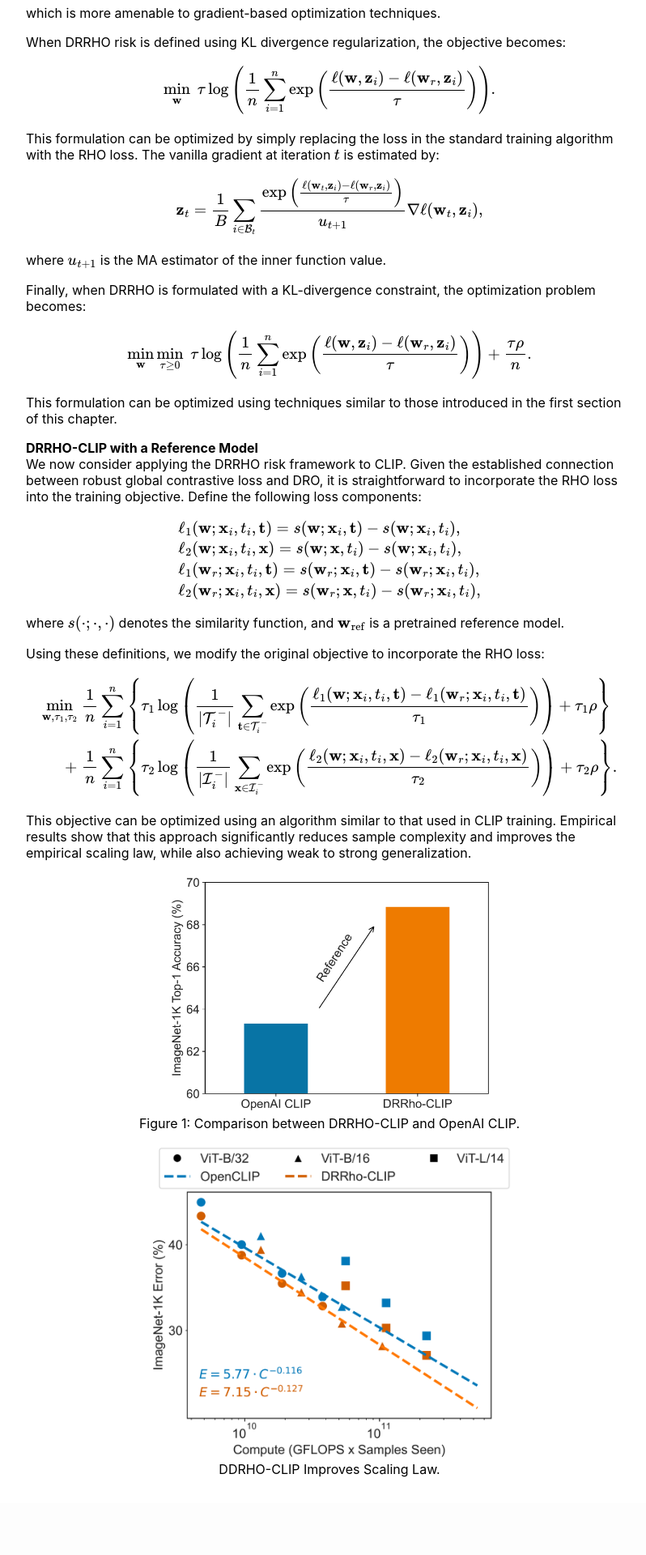
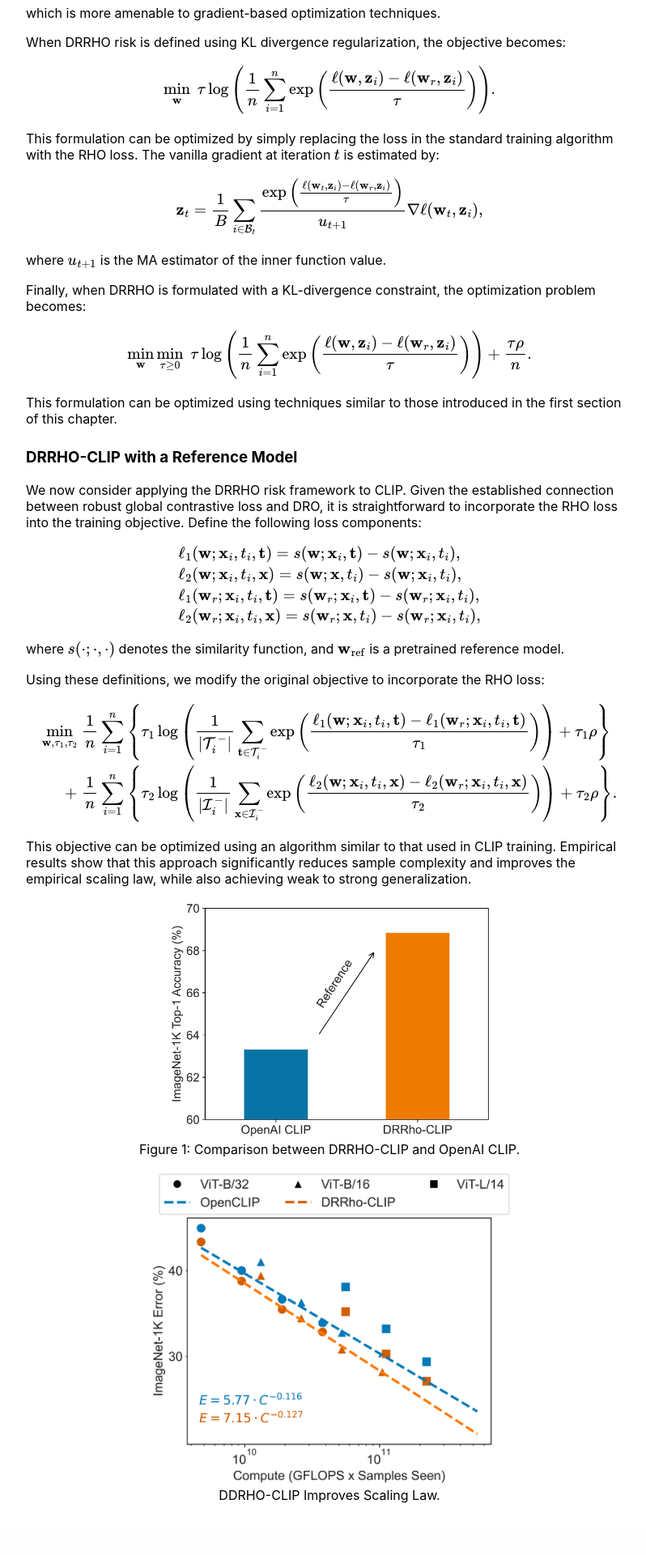
Before and after one commit to optmai/opt4ml, a Jekyll site: the page Ch6-8.html, which Jekyll copies as it is, in a window 1280 px wide. Shown: the part 2403-4323 px from the top of the page at 81% size, without its empty margins (233-1031 px from the left). Built offline with Jekyll 4.4.1, drawn with Linux system fonts in a browser that asks for light colours; before the commit the page ends 4291 px from its top, so only the background shows below that.

```diff
--- a/Ch6-8.html
+++ b/Ch6-8.html
@@ -434,8 +434,8 @@ the optimization problem becomes:</p>
 \]</span></p>
 <p>This formulation can be optimized using techniques similar to those
 introduced in the first section of this chapter.</p>
-<p><strong>DRRHO-CLIP with a Reference Model</strong><br />
-We now consider applying the DRRHO risk framework to CLIP. Given the
+<h3 id="drrho-clip">DRRHO-CLIP with a Reference Model</h3>
+<p>We now consider applying the DRRHO risk framework to CLIP. Given the
 established connection between robust global contrastive loss and DRO,
 it is straightforward to incorporate the RHO loss into the training
 objective. Define the following loss components:</p>
```
